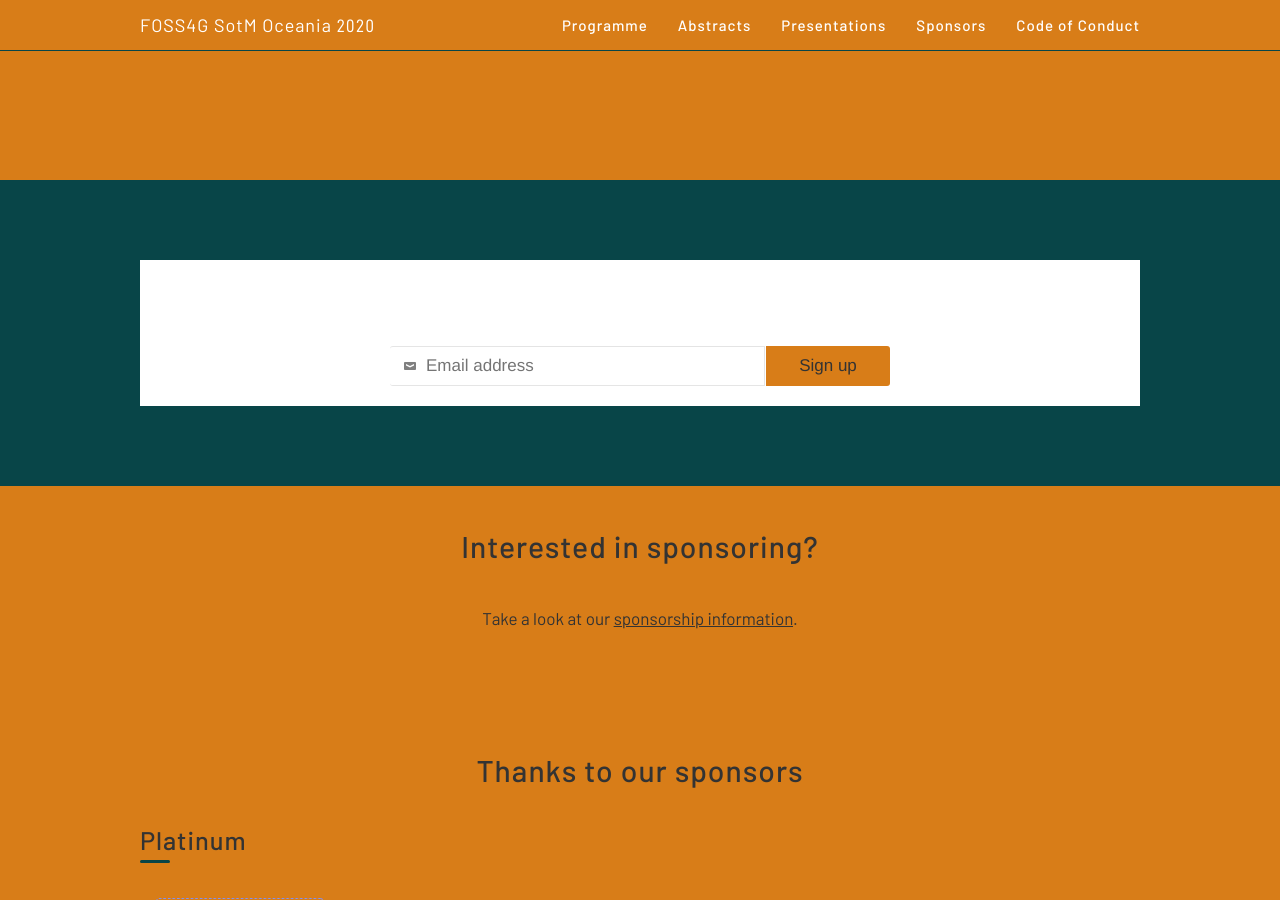
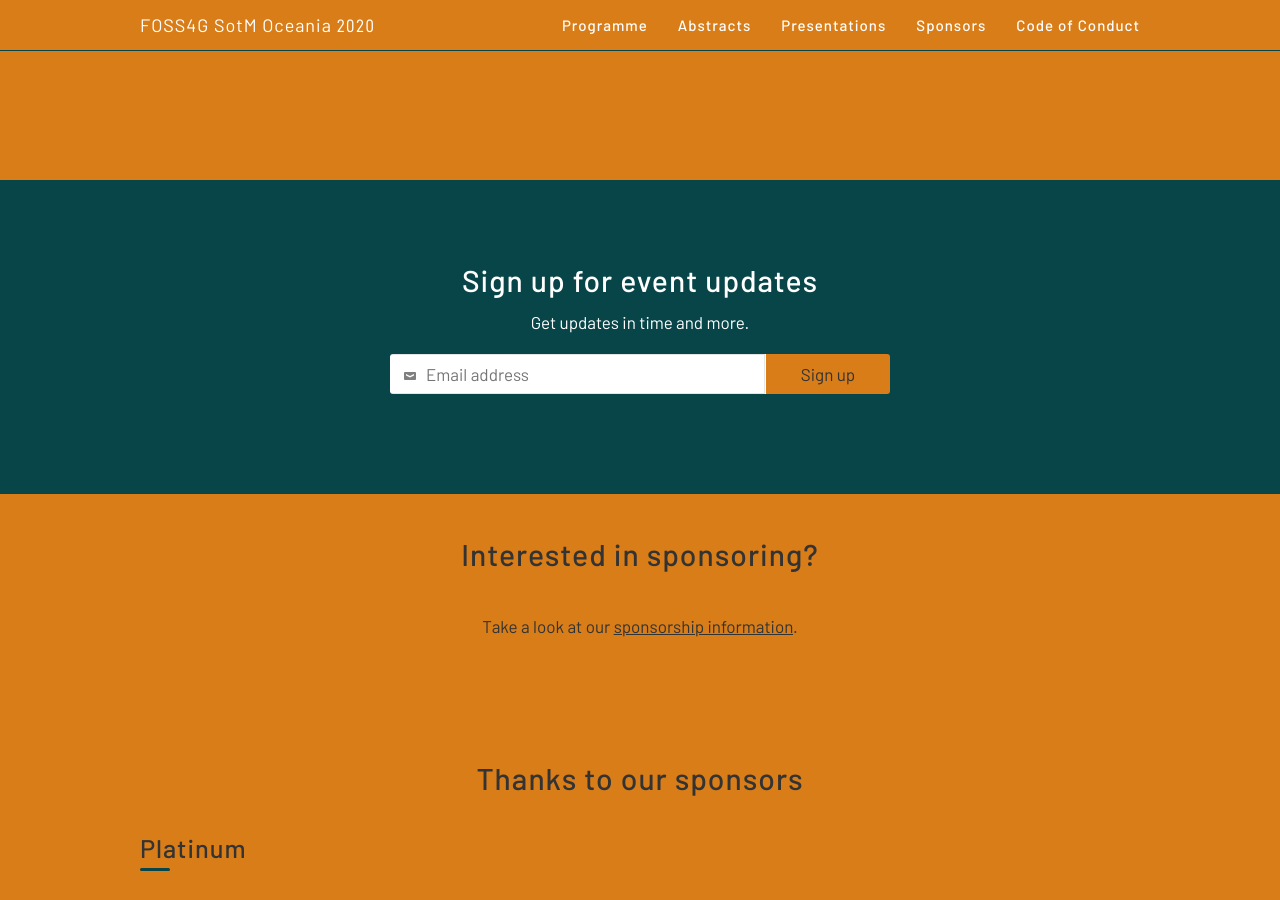
Before and after one commit to osgeo-oceania/foss4g-sotm-oceania-2020, a Jekyll site: the page built from index.html, in a window 1280 px wide and 900 px high, scrolled down 1420 px. Built offline with Jekyll 4.4.1, drawn with Linux system fonts in a browser that asks for light colours; comment, search, counter and statistics services are not loaded.

Commit message:
Update newsletter.html

```diff
--- a/_includes/newsletter.html
+++ b/_includes/newsletter.html
@@ -2,13 +2,7 @@
 	<div class="limiter pad8y">
 
 <!-- Begin Mailchimp Signup Form -->
-<link href="//cdn-images.mailchimp.com/embedcode/horizontal-slim-10_7.css" rel="stylesheet" type="text/css">
-<style type="text/css">
-	#mc_embed_signup{background:#fff; clear:left; font:14px Helvetica,Arial,sans-serif; width:100%;}
-	/* Add your own Mailchimp form style overrides in your site stylesheet or in this style block.
-	   We recommend moving this block and the preceding CSS link to the HEAD of your HTML file. */
-</style>
-<div id="mc_embed_signup" pad4y>
+<div id="mc_embed_signup pad4y">
 <form action="https://foss4g-oceania.us17.list-manage.com/subscribe/post?u=26f3c80da46835144592b59b6&amp;id=3d38178ba0" method="post" id="mc-embedded-subscribe-form" name="mc-embedded-subscribe-form" class="validate" target="_blank" novalidate>
     <div id="mc_embed_signup_scroll">
     <i class="fa fa-2x fa-fw fa-newspaper-o"></i>
```
